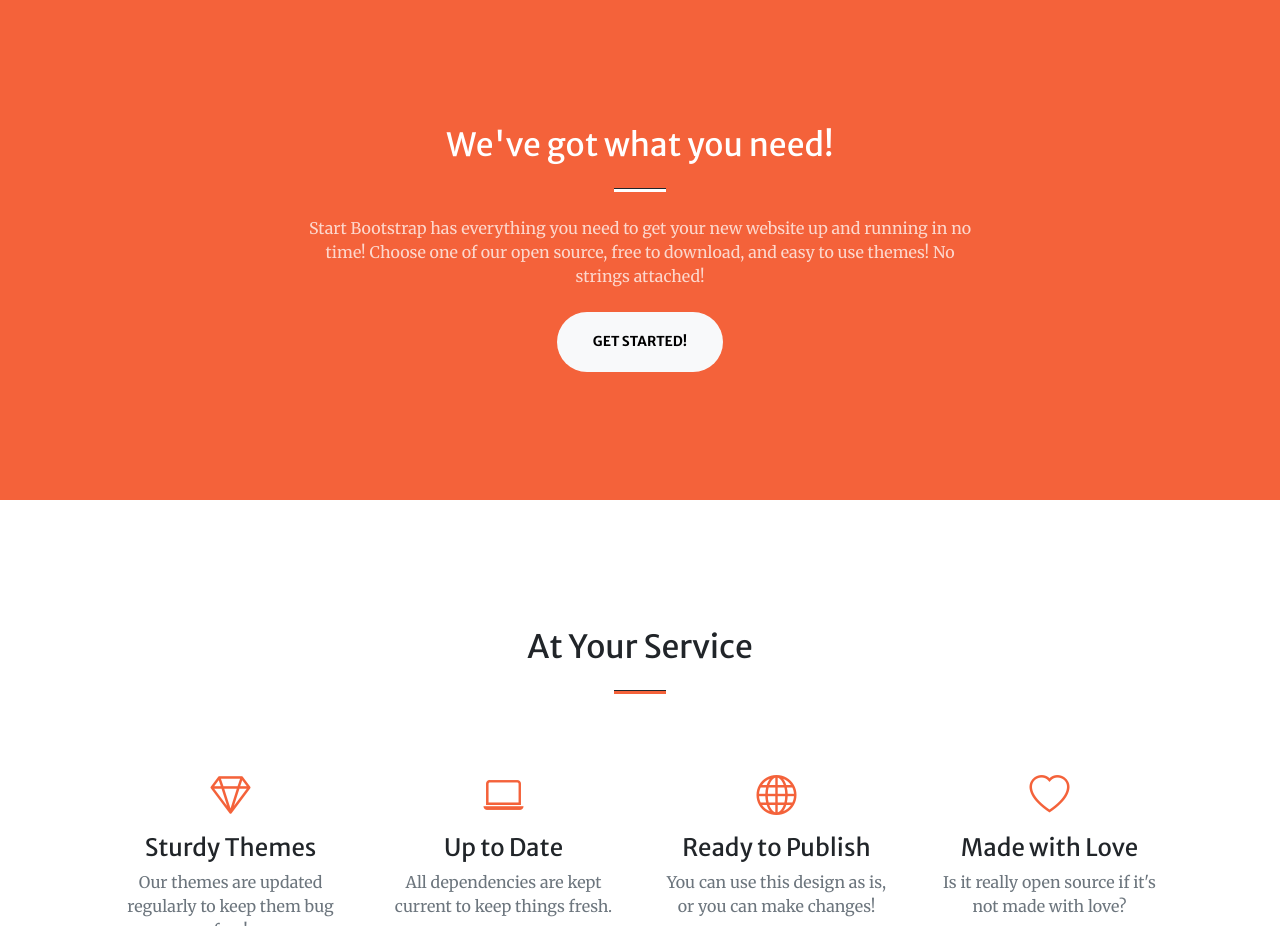
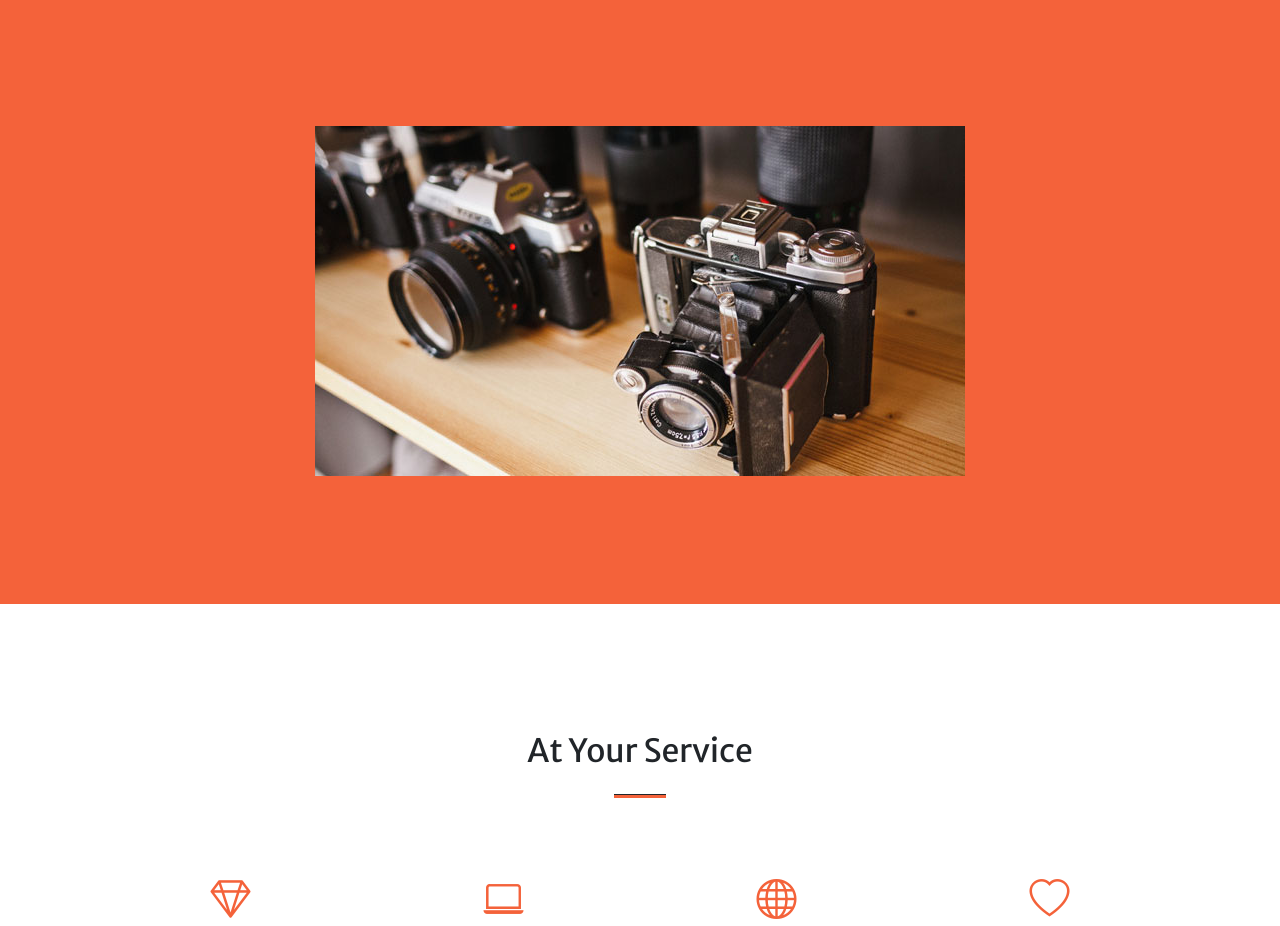
Before and after one commit to ssongkyung/ssongkyung.github.io, a plain HTML site: page index.html in a window 1280 px wide. Shown: the part 802-1728 px from the top of the page. Drawn offline with nearby package versions, Linux system fonts and the light colour scheme; some packages are replaced by stand-ins of ours; a script that the page names is missing.

Commit message:
Update index.html

```diff
--- a/index.html
+++ b/index.html
@@ -54,10 +54,7 @@
             <div class="container px-4 px-lg-5">
                 <div class="row gx-4 gx-lg-5 justify-content-center">
                     <div class="col-lg-8 text-center">
-                        <h2 class="text-white mt-0">We've got what you need!</h2>
-                        <hr class="divider divider-light" />
-                        <p class="text-white-75 mb-4">Start Bootstrap has everything you need to get your new website up and running in no time! Choose one of our open source, free to download, and easy to use themes! No strings attached!</p>
-                        <a class="btn btn-light btn-xl" href="#services">Get Started!</a>
+                        <img class="img-fluid" src="assets/img/portfolio/thumbnails/3.jpg" alt="..." />
                     </div>
                 </div>
             </div>
```
